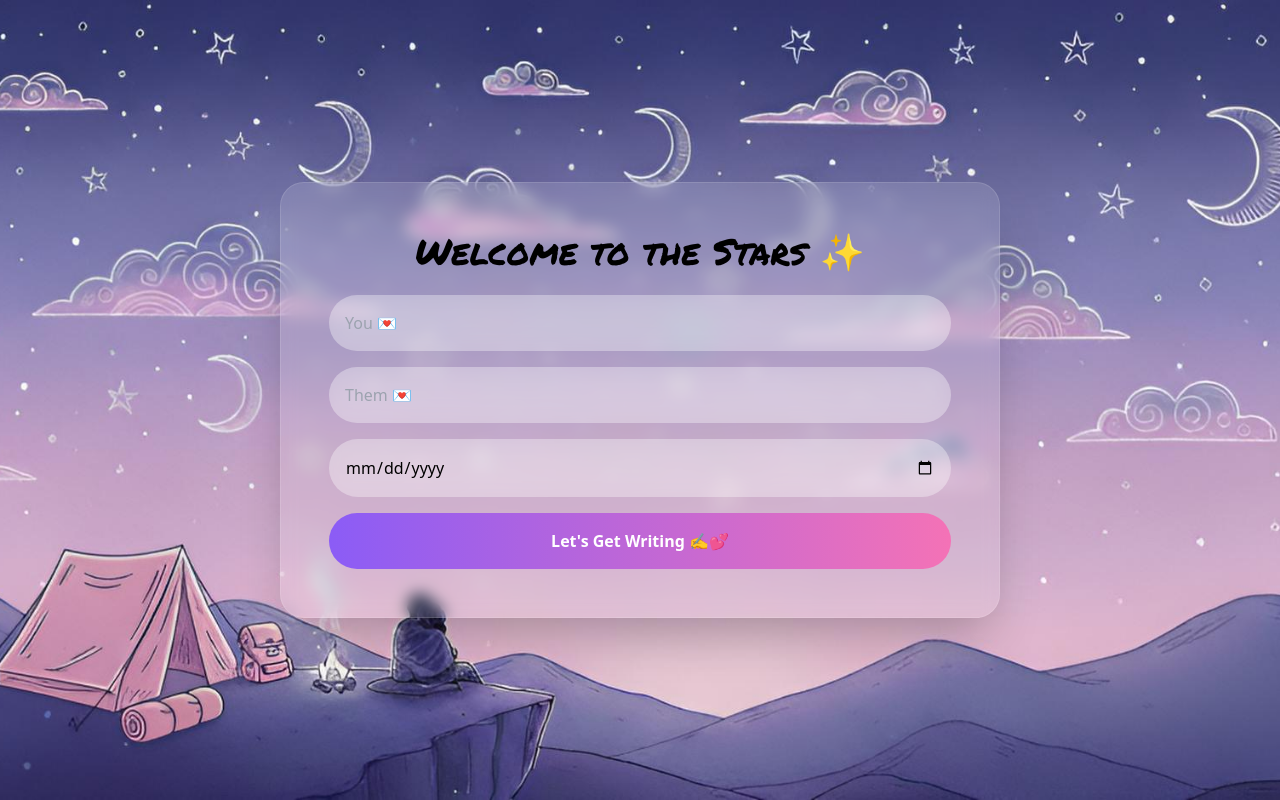
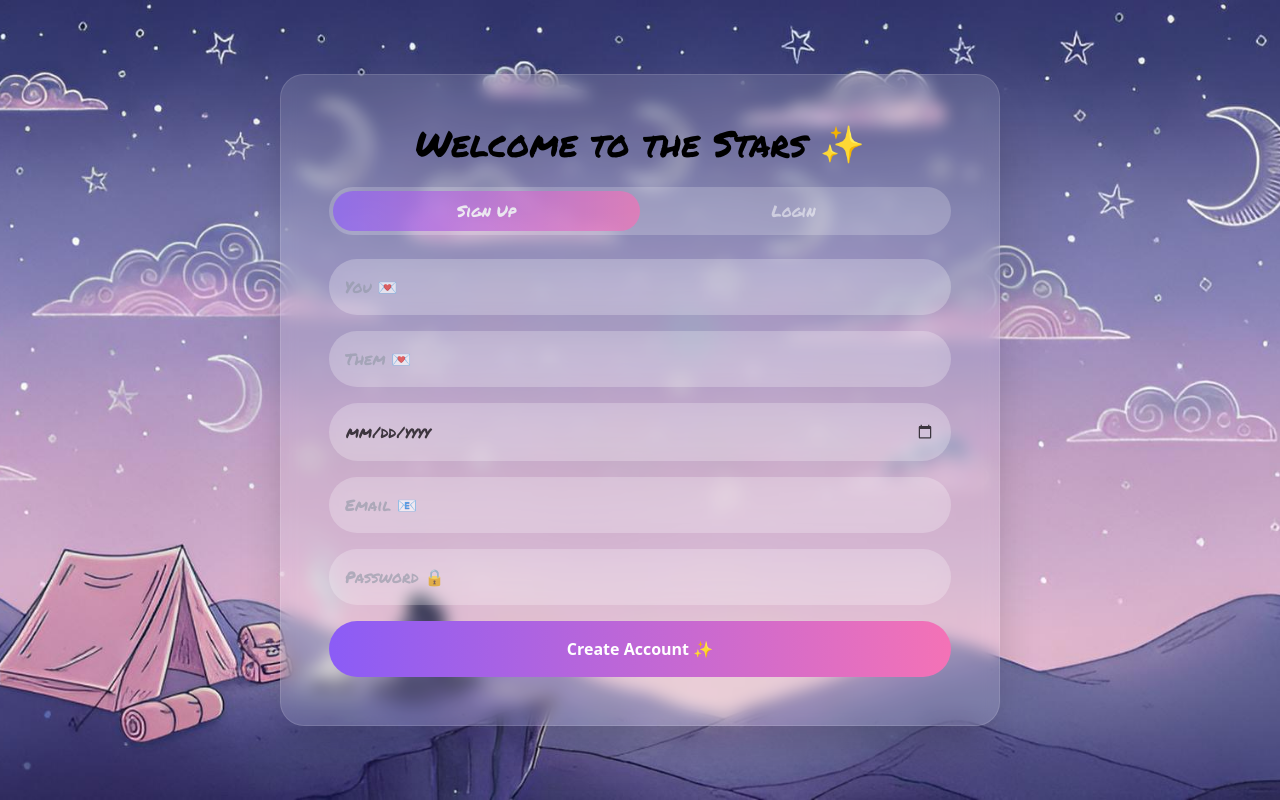
Before and after one commit to 5tack5mith/SS, a React (Vite) app: page / in a window 1280 px wide. Built offline with nearby package versions, Linux system fonts and the light colour scheme; no server answers; the HTML template or start-up script is replaced by a standard one.

Commit message:
login and Supabase Authorization

```diff
--- a/src/LaunchScreen.jsx
+++ b/src/LaunchScreen.jsx
@@ -1,27 +1,154 @@
 import launchBg from "./assets/StarryNightResized.png";
 import React, { useState, useEffect } from 'react'
 import { useNavigate } from 'react-router-dom'
+import { supabase } from './supabaseClient'
 
 export default function LaunchScreen(){
-  const [you,setYou] = useState('')
-  const [them,setThem] = useState('')
-  const [date,setDate] = useState('')
+  const [activeTab, setActiveTab] = useState('signup')
+
+  // Sign up form state
+  const [signupData, setSignupData] = useState({
+    you: '',
+    them: '',
+    date: '',
+    email: '',
+    password: ''
+  })
+
+  // Login form state
+  const [loginData, setLoginData] = useState({
+    email: '',
+    password: ''
+  })
+
+  // UI state
+  const [loading, setLoading] = useState(false)
+  const [error, setError] = useState('')
+
   const navigate = useNavigate()
 
   useEffect(()=>{
     const savedYou = localStorage.getItem('you')
     const savedThem = localStorage.getItem('them')
     const savedDate = localStorage.getItem('date')
-    if(savedYou) setYou(savedYou)
-    if(savedThem) setThem(savedThem)
-    if(savedDate) setDate(savedDate)
+    if(savedYou) setSignupData(prev => ({...prev, you: savedYou}))
+    if(savedThem) setSignupData(prev => ({...prev, them: savedThem}))
+    if(savedDate) setSignupData(prev => ({...prev, date: savedDate}))
   },[])
 
-  function start(){
-    localStorage.setItem('you', you || 'You 💌')
-    localStorage.setItem('them', them || 'Them 💌')
-    localStorage.setItem('date', date || '')
-    navigate('/home')
+  const handleSignup = async (e) => {
+    e.preventDefault()
+    setLoading(true)
+    setError('')
+
+    try {
+      // Create user account
+      const { data: authData, error: authError } = await supabase.auth.signUp({
+        email: signupData.email,
+        password: signupData.password,
+      })
+
+      if (authError) throw authError
+
+      if (authData.user) {
+        // Wait a moment for the user to be fully authenticated
+        await new Promise(resolve => setTimeout(resolve, 1000))
+
+        // Save profile data
+        const { error: profileError } = await supabase
+          .from('profiles')
+          .insert([
+            {
+              id: authData.user.id,
+              you_name: signupData.you || 'You 💌',
+              them_name: signupData.them || 'Them 💌',
+              start_date: signupData.date || '',
+              created_at: new Date().toISOString()
+            }
+          ])
+
+        if (profileError) {
+          console.error('Profile error:', profileError)
+          // If profile creation fails, still save to localStorage and continue
+          console.log('Continuing with localStorage fallback')
+        }
+
+        // Save to localStorage for backward compatibility
+        localStorage.setItem('you', signupData.you || 'You 💌')
+        localStorage.setItem('them', signupData.them || 'Them 💌')
+        localStorage.setItem('date', signupData.date || '')
+
+        // Check if user needs email confirmation
+        if (authData.user.email_confirmed_at) {
+          // User is confirmed, navigate to home
+          navigate('/home')
+        } else {
+          // User needs to confirm email first
+          setError('Please check your email and click the confirmation link before logging in.')
+          setActiveTab('login') // Switch to login tab
+        }
+      }
+    } catch (error) {
+      console.error('Signup error:', error)
+      setError(error.message)
+    } finally {
+      setLoading(false)
+    }
+  }
+
+  const handleLogin = async (e) => {
+    e.preventDefault()
+    setLoading(true)
+    setError('')
+
+    try {
+      const { data, error } = await supabase.auth.signInWithPassword({
+        email: loginData.email,
+        password: loginData.password,
+      })
+
+      if (error) throw error
+
+      if (data.user) {
+        console.log('Login successful for user:', data.user.id)
+
+        // Fetch profile data
+        const { data: profileData, error: profileError } = await supabase
+          .from('profiles')
+          .select('*')
+          .eq('id', data.user.id)
+          .single()
+
+        console.log('Profile data:', profileData, 'Profile error:', profileError)
+
+        // Save to localStorage for backward compatibility
+        if (profileData) {
+          localStorage.setItem('you', profileData.you_name || 'You 💌')
+          localStorage.setItem('them', profileData.them_name || 'Them 💌')
+          localStorage.setItem('date', profileData.start_date || '')
+        } else {
+          // If no profile data found, use default values
+          localStorage.setItem('you', 'You 💌')
+          localStorage.setItem('them', 'Them 💌')
+          localStorage.setItem('date', '')
+        }
+
+        navigate('/home')
+      }
+    } catch (error) {
+      console.error('Login error:', error)
+      setError(error.message)
+    } finally {
+      setLoading(false)
+    }
+  }
+
+  const handleInputChange = (form, field, value) => {
+    if (form === 'signup') {
+      setSignupData(prev => ({...prev, [field]: value}))
+    } else {
+      setLoginData(prev => ({...prev, [field]: value}))
+    }
   }
 
   return (
@@ -31,12 +158,125 @@ export default function LaunchScreen(){
     >
       <div className="glass-card rounded-3xl p-12 w-[720px] shadow-2xl">
         <h1 className="text-4xl text-center font-marker mb-6">Welcome to the Stars ✨</h1>
-        <div className="space-y-4">
-          <input value={you} onChange={e=>setYou(e.target.value)} placeholder="You 💌" className="w-full p-4 rounded-full bg-white/30 backdrop-blur-md outline-none" />
-          <input value={them} onChange={e=>setThem(e.target.value)} placeholder="Them 💌" className="w-full p-4 rounded-full bg-white/30 backdrop-blur-md outline-none" />
-          <input value={date} onChange={e=>setDate(e.target.value)} placeholder="When it Started 💞" type="date" className="w-full p-4 rounded-full bg-white/30 backdrop-blur-md outline-none" />
-          <button onClick={start} className="w-full py-4 rounded-full bg-gradient-to-r from-violet-500 to-pink-400 text-white font-bold">Let's Get Writing ✍️💕</button>
+
+        {/* Tab Navigation */}
+        <div className="flex mb-6 bg-white/20 rounded-full p-1">
+          <button
+            onClick={() => setActiveTab('signup')}
+            className={`flex-1 py-2 px-4 rounded-full font-marker transition-all duration-300 ${
+              activeTab === 'signup'
+                ? 'bg-gradient-to-r from-violet-500 to-pink-400 text-white'
+                : 'text-white/70 hover:text-white'
+            }`}
+            style={{ opacity: 0.7 }}
+          >
+            Sign Up
+          </button>
+          <button
+            onClick={() => setActiveTab('login')}
+            className={`flex-1 py-2 px-4 rounded-full font-marker transition-all duration-300 ${
+              activeTab === 'login'
+                ? 'bg-gradient-to-r from-violet-500 to-pink-400 text-white'
+                : 'text-white/70 hover:text-white'
+            }`}
+            style={{ opacity: 0.7 }}
+          >
+            Login
+          </button>
         </div>
+
+        {/* Error Message */}
+        {error && (
+          <div className="mb-4 p-3 rounded-full bg-red-500/30 text-red-100 text-center font-marker" style={{ opacity: 0.8 }}>
+            {error}
+          </div>
+        )}
+
+        {/* Sign Up Form */}
+        {activeTab === 'signup' && (
+          <form onSubmit={handleSignup} className="space-y-4">
+            <input
+              value={signupData.you}
+              onChange={e => handleInputChange('signup', 'you', e.target.value)}
+              placeholder="You 💌"
+              className="w-full p-4 rounded-full bg-white/30 backdrop-blur-md outline-none font-marker"
+              style={{ opacity: 0.7 }}
+              required
+            />
+            <input
+              value={signupData.them}
+              onChange={e => handleInputChange('signup', 'them', e.target.value)}
+              placeholder="Them 💌"
+              className="w-full p-4 rounded-full bg-white/30 backdrop-blur-md outline-none font-marker"
+              style={{ opacity: 0.7 }}
+              required
+            />
+            <input
+              value={signupData.date}
+              onChange={e => handleInputChange('signup', 'date', e.target.value)}
+              placeholder="When it Started 💞"
+              type="date"
+              className="w-full p-4 rounded-full bg-white/30 backdrop-blur-md outline-none font-marker"
+              style={{ opacity: 0.7 }}
+            />
+            <input
+              value={signupData.email}
+              onChange={e => handleInputChange('signup', 'email', e.target.value)}
+              placeholder="Email 📧"
+              type="email"
+              className="w-full p-4 rounded-full bg-white/30 backdrop-blur-md outline-none font-marker"
+              style={{ opacity: 0.7 }}
+              required
+            />
+            <input
+              value={signupData.password}
+              onChange={e => handleInputChange('signup', 'password', e.target.value)}
+              placeholder="Password 🔒"
+              type="password"
+              className="w-full p-4 rounded-full bg-white/30 backdrop-blur-md outline-none font-marker"
+              style={{ opacity: 0.7 }}
+              required
+            />
+            <button
+              type="submit"
+              disabled={loading}
+              className="w-full py-4 rounded-full bg-gradient-to-r from-violet-500 to-pink-400 text-white font-bold hover:from-violet-600 hover:to-pink-500 transition-all duration-300 transform hover:scale-105 disabled:opacity-50 disabled:cursor-not-allowed disabled:transform-none"
+            >
+              {loading ? 'Creating Account...' : 'Create Account ✨'}
+            </button>
+          </form>
+        )}
+
+        {/* Login Form */}
+        {activeTab === 'login' && (
+          <form onSubmit={handleLogin} className="space-y-4">
+            <input
+              value={loginData.email}
+              onChange={e => handleInputChange('login', 'email', e.target.value)}
+              placeholder="Email 📧"
+              type="email"
+              className="w-full p-4 rounded-full bg-white/30 backdrop-blur-md outline-none font-marker"
+              style={{ opacity: 0.7 }}
+              required
+            />
+            <input
+              value={loginData.password}
+              onChange={e => handleInputChange('login', 'password', e.target.value)}
+              placeholder="Password 🔒"
+              type="password"
+              className="w-full p-4 rounded-full bg-white/30 backdrop-blur-md outline-none font-marker"
+              style={{ opacity: 0.7 }}
+              required
+            />
+            <button
+              type="submit"
+              disabled={loading}
+              className="w-full py-4 rounded-full bg-gradient-to-r from-violet-500 to-pink-400 text-white font-bold hover:from-violet-600 hover:to-pink-500 transition-all duration-300 transform hover:scale-105 disabled:opacity-50 disabled:cursor-not-allowed disabled:transform-none"
+            >
+              {loading ? 'Logging In...' : 'Login 💖'}
+            </button>
+          </form>
+        )}
       </div>
     </div>
   )
--- a/src/supabaseClient.js
+++ b/src/supabaseClient.js
@@ -1,7 +1,7 @@
 import { createClient } from '@supabase/supabase-js'
 
 // Use environment variables (safer)
-const supabaseUrl = import.meta.env.VITE_SUPABASE_URL
-const supabaseKey = import.meta.env.VITE_SUPABASE_ANON_KEY
+const supabaseUrl = import.meta.env.VITE_SUPABASE_URL || 'https://ewzmfqmggbztmafpezwq.supabase.co'
+const supabaseKey = import.meta.env.VITE_SUPABASE_ANON_KEY || 'eyJhbGciOiJIUzI1NiIsInR5cCI6IkpXVCJ9.eyJpc3MiOiJzdXBhYmFzZSIsInJlZiI6ImV3em1mcW1nZ2J6dG1hZnBlendxIiwicm9sZSI6ImFub24iLCJpYXQiOjE3NTg0ODcwMzcsImV4cCI6MjA3NDA2MzAzN30.NCRLOtmjV7Ch3OxLNt75QPdLmFQPXor7eubytO58U3U'
 
 export const supabase = createClient(supabaseUrl, supabaseKey)
```
